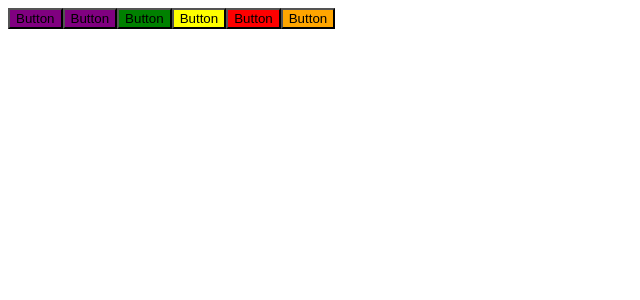
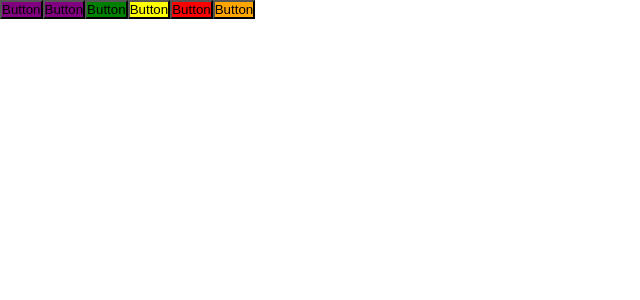
Before and after one commit to danielcaze/ignite-timer, a React (Vite) app: page / in a window 1280 px wide. Shown: the top 300 px of the page, without its empty margins (0-640 px from the left). Built offline with nearby package versions, Linux system fonts and the light colour scheme.

Commit message:
global styles

```diff
--- a/src/App.tsx
+++ b/src/App.tsx
@@ -2,6 +2,7 @@
 
 import { ThemeProvider } from "styled-components";
 import { defaultTheme, darkTheme } from "./styles/themes/default";
+import { GlobalStyle } from "./styles/global";
 
 export function App() {
   return (
@@ -12,6 +13,7 @@
       <Button variant={"warning"} />
       <Button variant={"danger"} />
       <Button variant={"secondary"} />
+      <GlobalStyle />
     </ThemeProvider>
   )
 }
--- /dev/null
+++ b/src/styles/global.ts
@@ -0,0 +1,9 @@
+import { createGlobalStyle } from "styled-components";
+
+export const GlobalStyle = createGlobalStyle`
+    * {
+        margin: 0;
+        padding: 0;
+        box-sizing: border-box;
+    }
+`
```
